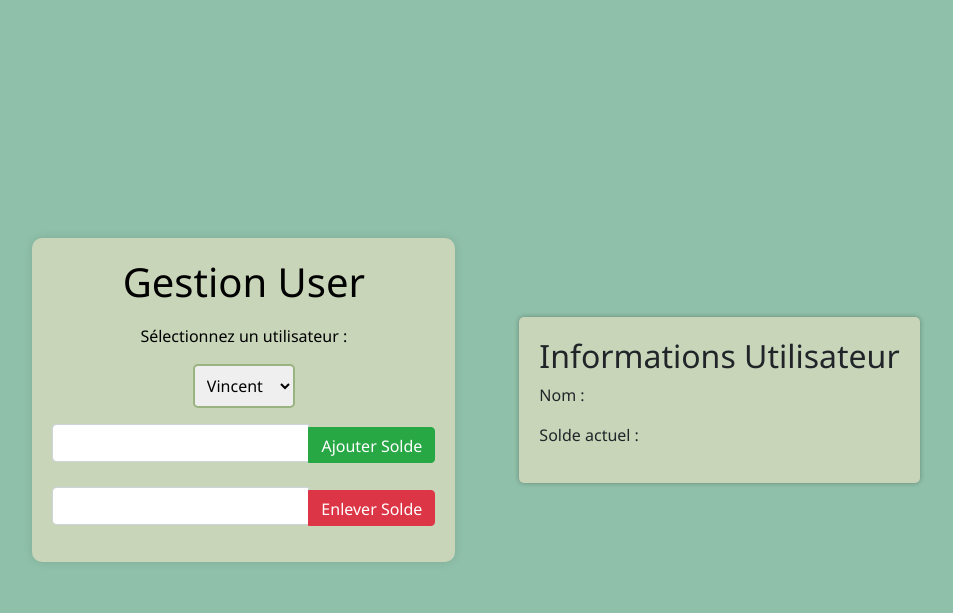
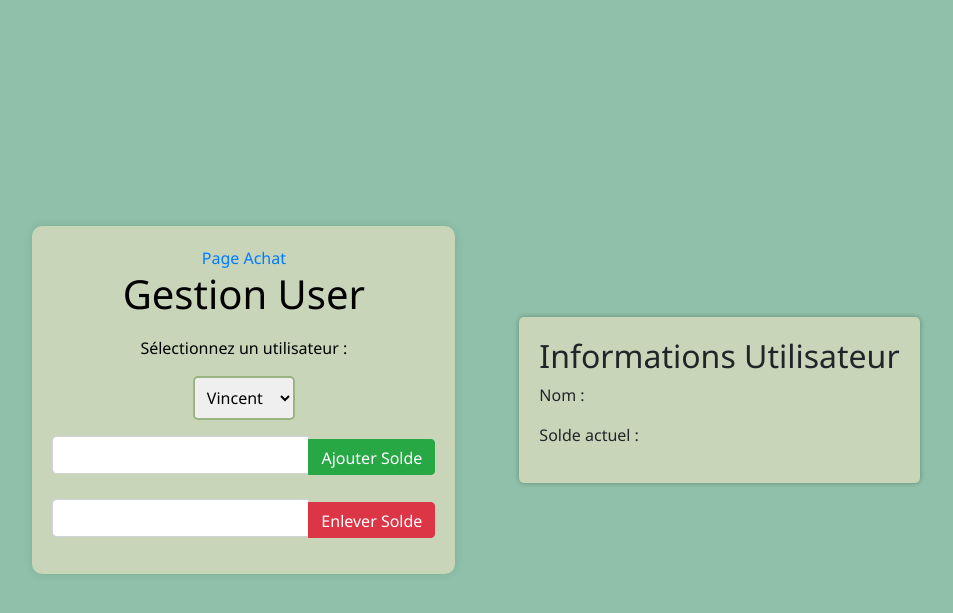
Before and after one commit to ethanschafstall/P_DEV_Cafe, a PHP site: page /src/html/admin.html in a window 1280 px wide. Shown: the top 613 px of the page, without its empty margins (164-1117 px from the left). Run offline with PHP 8.4, Linux system fonts and the light colour scheme; some libraries are stand-ins or nearby versions.

Commit message:
update admin page

```diff
--- a/Site/src/css/admin.css
+++ b/Site/src/css/admin.css
@@ -64,3 +64,7 @@ button:hover {
     border-radius: 5px;
     box-shadow: 0px 0px 5px rgba(0, 0, 0, 0.3);
 }
+
+a{
+    margin: auto;
+}
--- a/Site/src/html/admin.html
+++ b/Site/src/html/admin.html
@@ -18,7 +18,10 @@
 </head>
 
 <body>
+
   <main>
+    <a href="/index.html" ">Page Achat</a>
+
     <h1>Gestion User</h1>
     <label>Sélectionnez un utilisateur :</label>
     <select name="userList" id="userList"></select>
```
